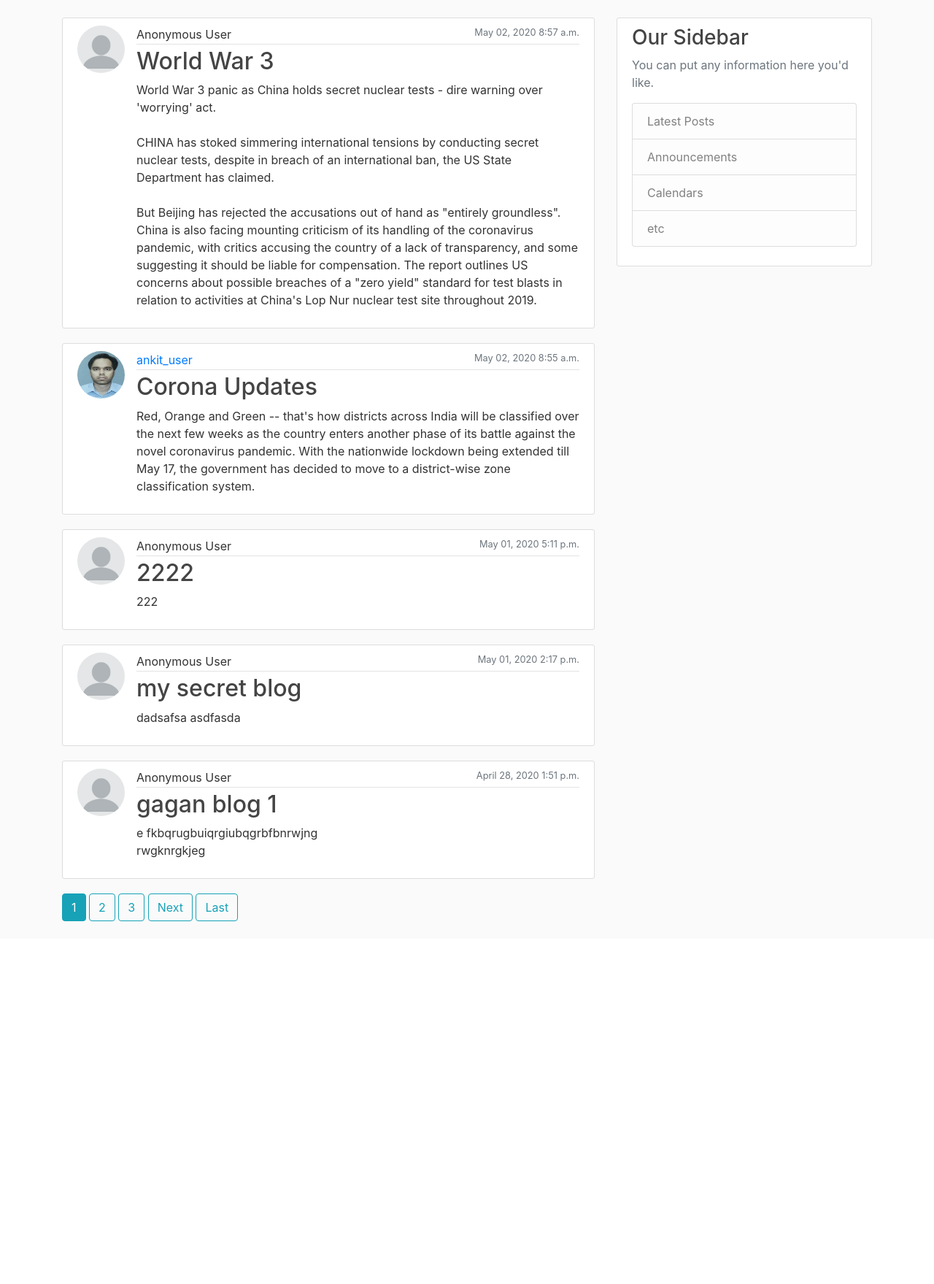
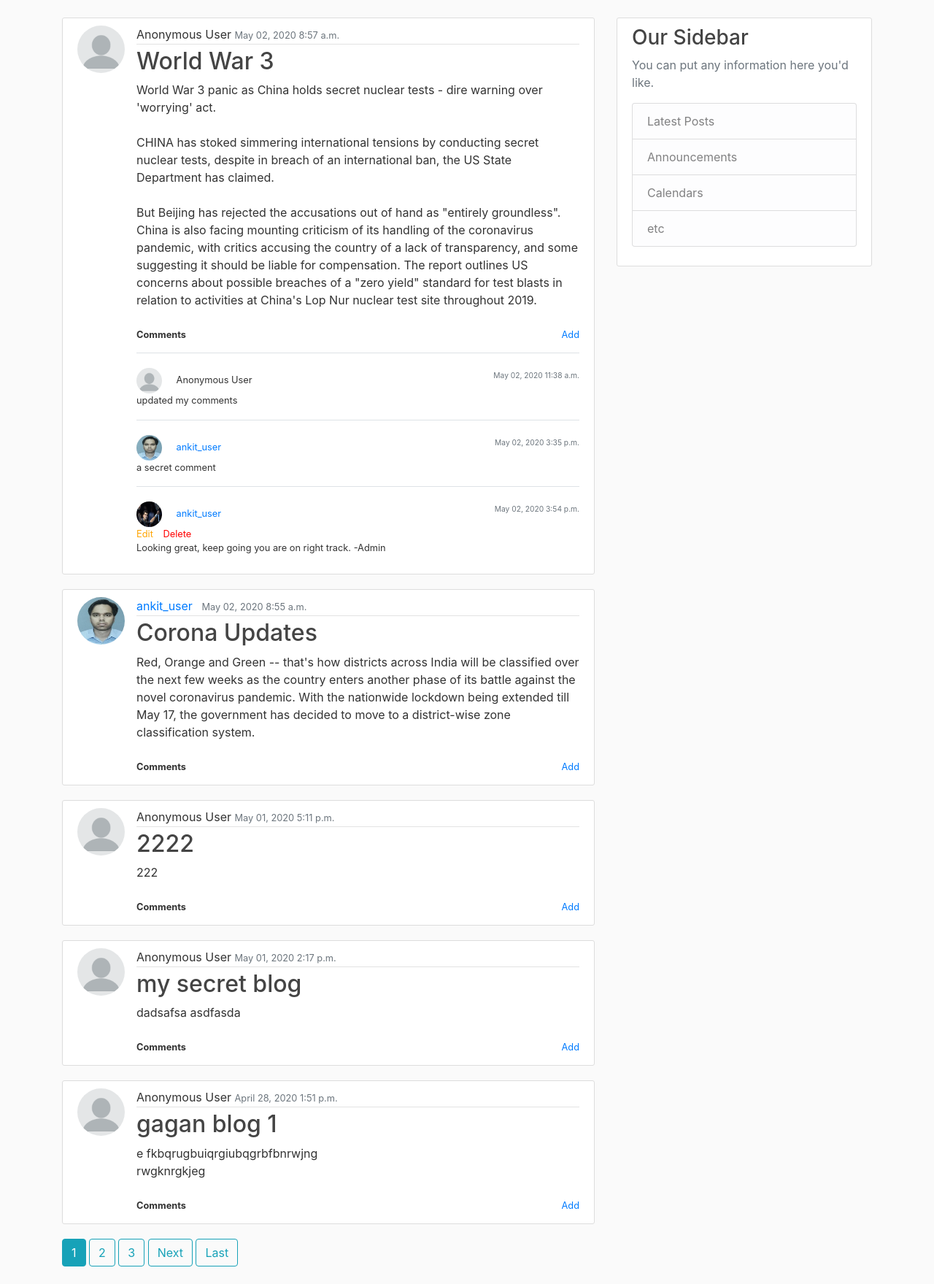
Before and after one commit to raghavankit11/django_discuss, a Django app: page / in a window 1280 px wide. Shown: the part 56-1815 px from the top of the page at 73% size. Before the commit the page ends 1318 px from the top, so only its background shows below. Run offline with Django 3.2, Linux system fonts and the light colour scheme; a user stored in the database is signed in; data comes from the database, SQL or seed files in the repository; both versions use the stored data as it was after the commit; some libraries are stand-ins or nearby versions.

Commit message:
Comments completed

```diff
--- a/blog/models.py
+++ b/blog/models.py
@@ -18,17 +18,15 @@
         return reverse('post-detail', kwargs={'pk': self.pk})
 
 
-# class Comment(models.Model):
-#     content = models.TextField()
-#     anonymous = models.BooleanField("Post as Anonymous User", editable=True, default=True)
-#     date_posted = models.DateTimeField(default=timezone.now)
-#     author = models.ForeignKey(User, on_delete=models.CASCADE)
-#     post = models.ForeignKey(Post, on_delete=models.CASCADE)
-#
-#     def __str__(self):
-#         return self.author.username + '(' + self.date_posted + ') - ' + self.content[0:20]
-#
-#     def get_absolute_url(self):
-#         return reverse('comment-detail', kwargs={'pk': self.pk})
-#
-#
+class Comment(models.Model):
+    content = models.TextField()
+    anonymous = models.BooleanField("Post as Anonymous User", editable=True, default=True)
+    date_posted = models.DateTimeField(default=timezone.now)
+    author = models.ForeignKey(User, on_delete=models.CASCADE)
+    post = models.ForeignKey(Post, on_delete=models.CASCADE, related_name='comments')
+
+    def __str__(self):
+        return self.author.username + ' (' + self.date_posted.strftime("%d %B, %Y %I:%M %p") + ') - ' + self.content[0:20]
+
+    def get_absolute_url(self):
+        return reverse('post-detail', kwargs={'pk': self.post.pk})
--- a/blog/static/blog/main.css
+++ b/blog/static/blog/main.css
@@ -86,3 +86,23 @@
 .account-heading {
   font-size: 2.5rem;
 }
+
+.comment-img {
+  height: 35px;
+  width: 35px;
+  margin-right: 16px;
+}
+
+.full-block{
+  width:100%;
+  display: block;
+}
+.margin-top-10{
+  margin-top:10px;
+}
+.padding-top-20{
+  padding-top: 20px;
+}
+.padding-top-10{
+  padding-top: 10px;
+}
--- /dev/null
+++ b/blog/templates/blog/comment_detail.html
@@ -0,0 +1,25 @@
+<div class="float-left full-block padding-top-20 border-top">
+    <div class="small float-left full-block">
+        <div class="float-left">
+        {% if comment.anonymous %}
+            <img class="rounded-circle comment-img" src="/media/profile_pics/anonymous.png">
+            Anonymous User
+        {% else %}
+            <img class="rounded-circle comment-img" src="{{ comment.author.profile.image.url }}">
+            <a class="mr-2" href="{% url 'user-posts' comment.author.username %}">{{ post.author }}</a>
+        {% endif %}
+        </div>
+        <div class="float-right">
+            <small class="text-muted" styl    e="float:right;">{{ comment.date_posted|date:"F d, Y P" }}</small>
+        </div>
+    </div>
+    {% if comment.author == user and editable == True %}
+    <div class="float-left full-block small">
+          <div>
+            <a style="color:orange;" href="{% url 'comment-update' comment.id %}">Edit</a>
+            <a style="color:red;margin-left: 10px;" href="{% url 'comment-delete' comment.id %}">Delete</a>
+          </div>
+    </div>
+    {% endif %}
+    <p class="small">{{ comment.content }}</p>
+</div>
--- a/blog/templates/blog/post_raw.html
+++ b/blog/templates/blog/post_raw.html
@@ -4,14 +4,15 @@
   {% else %}
     <img class="rounded-circle article-img" src="{{ post.author.profile.image.url }}">
   {% endif %}
-  <div class="media-body" style="width:100%">
+  <div class="media-body full-block">
+  <div class="full-block">
     <div class="article-metadata">
         {% if post.anonymous %}
             Anonymous User
         {% else %}
             <a class="mr-2" href="{% url 'user-posts' post.author.username %}">{{ post.author }}</a>
         {% endif %}
-      <small class="text-muted" style="float:right;">{{ post.date_posted|date:"F d, Y P" }}</small>
+      <small class="text-muted" styl    e="float:right;">{{ post.date_posted|date:"F d, Y P" }}</small>
       {% if post.author == user and editable == True %}
           <div>
             <a class="btn btn-secondary btn-sm mt-1 mb-1" href="{% url 'post-update' post.id %}">Update</a>
@@ -21,14 +22,20 @@
     </div>
     <h2><a class="article-title" href="{% url 'post-detail' post.id %}">{{ post.title }}</a></h2>
     <p class="article-content">{{ post.content }}</p>
-    {% if post.comments.size  %}
-    <hr>
-    <span>Comments</span>
-      {% for comment in post.comments %}
-        <p class="article-content">
-            {{ comment.content }}
-        </p>
+  </div>
+  <div class="full-block small padding-top-10">
+      <div class="float-left " style="font-weight: bold" >Comments</div>
+      <div class="float-right">
+          <a href="{% url 'post-comment-create' post_id=post.id %}">Add</a>
+      </div>
+  </div>
+  <br>
+  {% if post.comments.all  %}
+    <div class="full-block padding-top-10">
+      {% for comment in post.comments.all %}
+        {% include 'blog/comment_detail.html' with comment=comment editable=True %}
       {% endfor %}
-    {% endif %}
+    </div>
+  {% endif %}
   </div>
 </article>
--- a/blog/urls.py
+++ b/blog/urls.py
@@ -7,7 +7,11 @@
     PostUpdateView,
     PostDeleteView,
     UserPostListView,
-    #CommentCreateView,
+
+    CommentCreateView,
+    CommentDetailView,
+    CommentUpdateView,
+    CommentDeleteView
 )
 from . import views
 
@@ -18,5 +22,11 @@
     path('post/new/', PostCreateView.as_view(), name='post-create'),
     path('post/<int:pk>/update/', PostUpdateView.as_view(), name='post-update'),
     path('post/<int:pk>/delete/', PostDeleteView.as_view(), name='post-delete'),
+
+    path('post/<int:post_id>/comments/new', CommentCreateView.as_view(), name='post-comment-create'),
+    path('comment/<int:pk>/', CommentDetailView.as_view(), name='comment-detail'),
+    path('comment/<int:pk>/update/', CommentUpdateView.as_view(), name='comment-update'),
+    path('comment/<int:pk>/delete/', CommentDeleteView.as_view(), name='comment-delete'),
+
     path('about/', views.about, name='blog-about'),
 ]
--- a/blog/views.py
+++ b/blog/views.py
@@ -9,7 +9,7 @@
     UpdateView,
     DeleteView
 )
-from .models import Post#, Comment
+from .models import Post, Comment
 
 
 def home(request):
@@ -66,14 +66,44 @@
         return False
 
 
-# class CommentCreateView(LoginRequiredMixin, CreateView):
-#     model = Comment
-#     fields = ['content', 'anonymous']
-#
-#     def form_valid(self, form):
-#         form.instance.author = self.request.user
-#         #form.instance.post = self.request.posts
-#         return super().form_valid(form)
+class CommentDetailView(DetailView):
+    model = Comment
+
+
+class CommentCreateView(LoginRequiredMixin, CreateView):
+    model = Comment
+    fields = ['content', 'anonymous']
+
+    def form_valid(self, form):
+        form.instance.author = self.request.user
+        form.instance.post = Post.objects.get(pk=self.kwargs.get('post_id'))
+        return super().form_valid(form)
+
+
+class CommentUpdateView(LoginRequiredMixin, UserPassesTestMixin, UpdateView):
+    model = Comment
+    fields = ['content', 'anonymous']
+
+    def form_valid(self, form):
+        form.instance.author = self.request.user
+        return super().form_valid(form)
+
+    def test_func(self):
+        post = self.get_object()
+        if self.request.user == post.author:
+            return True
+        return False
+
+
+class CommentDeleteView(LoginRequiredMixin, UserPassesTestMixin, DeleteView):
+    model = Comment
+    success_url = '/'
+
+    def test_func(self):
+        post = self.get_object()
+        if self.request.user == post.author:
+            return True
+        return False
 
 
 class PostDeleteView(LoginRequiredMixin, UserPassesTestMixin, DeleteView):
```
Also changed, not shown: blog/templates/blog/comment_confirm_delete.html (added, +16 -0 lines), blog/templates/blog/comment_form.html (added, +17 -0 lines), blog/migrations/0003_comment.py (added), db.sqlite3.
